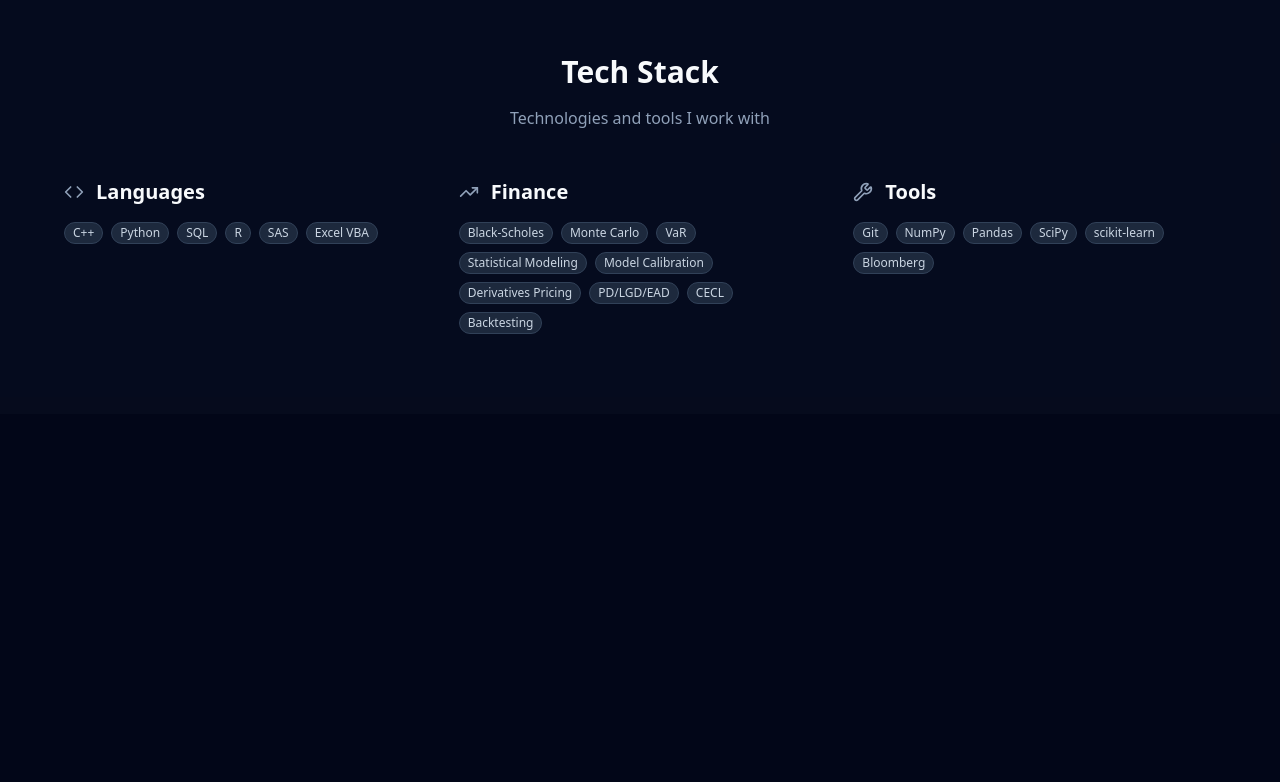
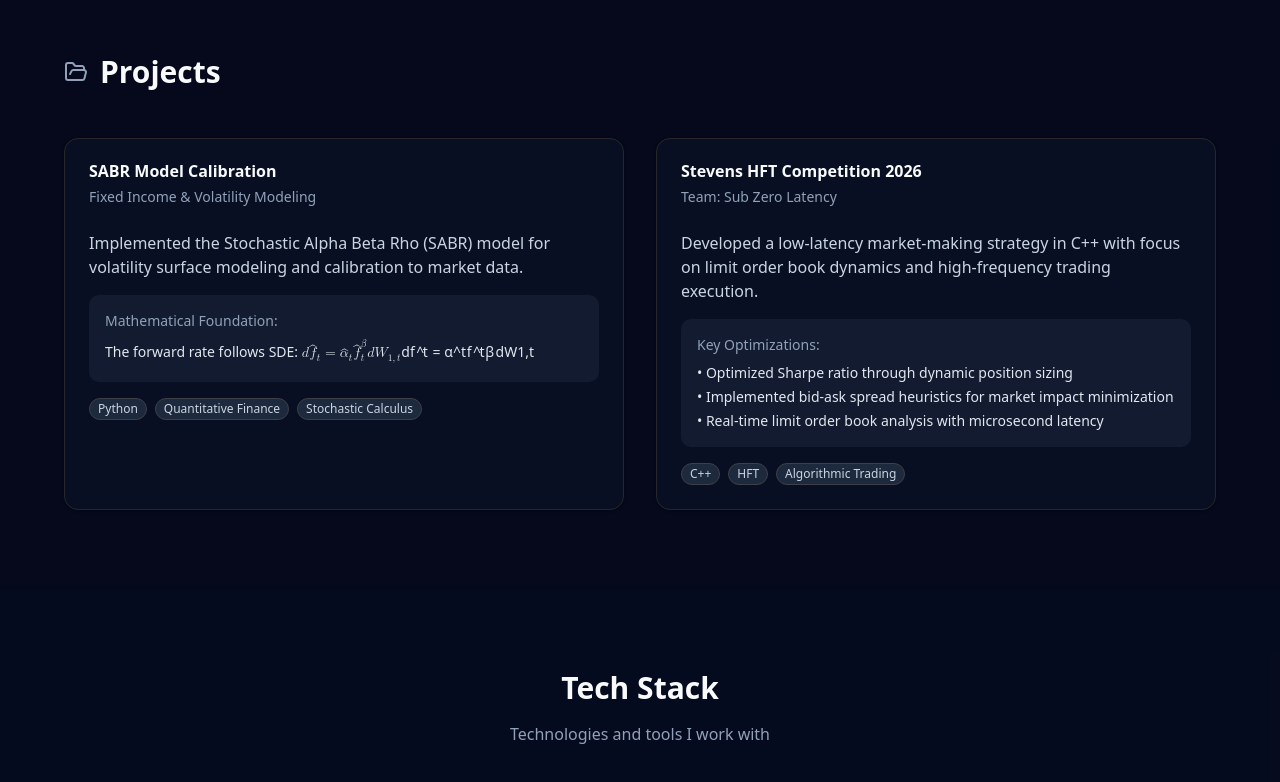
Before and after one commit to siddhantsingh-1/portfolio, a Next.js app: page / in a window 1280 px wide. Shown: the part 2652-3434 px from the top of the page. Before the commit the page ends 3066 px from the top, so only its background shows below. Built offline with nearby package versions, Linux system fonts and the light colour scheme.

Commit message:
feat: add timeline experience and LaTeX-powered projects

```diff
--- a/package.json
+++ b/package.json
@@ -16,6 +16,9 @@
     "radix-ui": "^1.4.3",
     "react": "19.2.3",
     "react-dom": "19.2.3",
+    "react-markdown": "^10.1.0",
+    "rehype-katex": "^7.0.1",
+    "remark-math": "^6.0.0",
     "shadcn-ui": "^0.9.5",
     "tailwind-merge": "^3.5.0"
   },
--- a/src/app/page.tsx
+++ b/src/app/page.tsx
@@ -1,7 +1,10 @@
 import { Button } from "@/components/ui/button";
 import { Card, CardContent, CardDescription, CardHeader, CardTitle } from "@/components/ui/card";
 import { Badge } from "@/components/ui/badge";
-import { Github, Linkedin, FileText, Briefcase, GraduationCap, Code, TrendingUp, Wrench, Circle } from "lucide-react";
+import { Github, Linkedin, FileText, Briefcase, GraduationCap, Code, TrendingUp, Wrench, Circle, FolderOpen } from "lucide-react";
+import ReactMarkdown from "react-markdown";
+import remarkMath from "remark-math";
+import rehypeKatex from "rehype-katex";
 
 export default function Home() {
   return (
@@ -216,6 +219,81 @@
         </div>
       </section>
 
+      {/* Projects Section */}
+      <section className="py-20 px-6 bg-slate-900/20">
+        <div className="max-w-6xl mx-auto">
+          <div className="flex items-center gap-3 mb-12">
+            <FolderOpen className="w-6 h-6 text-slate-400" />
+            <h2 className="text-3xl font-bold text-slate-50">Projects</h2>
+          </div>
+
+          <div className="grid md:grid-cols-2 gap-8">
+            {/* SABR Model Calibration */}
+            <Card className="border-zinc-800 bg-slate-900/50 hover:bg-slate-900/70 transition-colors">
+              <CardHeader>
+                <CardTitle className="text-slate-50">SABR Model Calibration</CardTitle>
+                <CardDescription className="text-slate-400">
+                  Fixed Income & Volatility Modeling
+                </CardDescription>
+              </CardHeader>
+              <CardContent className="space-y-4">
+                <p className="text-slate-300">
+                  Implemented the Stochastic Alpha Beta Rho (SABR) model for volatility surface modeling and calibration to market data.
+                </p>
+
+                <div className="bg-slate-800/50 p-4 rounded-lg">
+                  <p className="text-slate-400 text-sm mb-2">Mathematical Foundation:</p>
+                  <div className="text-slate-200 text-sm">
+                    <ReactMarkdown
+                      remarkPlugins={[remarkMath]}
+                      rehypePlugins={[rehypeKatex]}
+                    >
+                      {`The forward rate follows SDE: $d\\hat{f}_t = \\hat{\\alpha}_t \\hat{f}_t^\\beta dW_{1,t}$`}
+                    </ReactMarkdown>
+                  </div>
+                </div>
+
+                <div className="flex flex-wrap gap-2">
+                  <Badge variant="secondary" className="bg-slate-800 text-slate-300 border-zinc-700 hover:bg-slate-700">Python</Badge>
+                  <Badge variant="secondary" className="bg-slate-800 text-slate-300 border-zinc-700 hover:bg-slate-700">Quantitative Finance</Badge>
+                  <Badge variant="secondary" className="bg-slate-800 text-slate-300 border-zinc-700 hover:bg-slate-700">Stochastic Calculus</Badge>
+                </div>
+              </CardContent>
+            </Card>
+
+            {/* Stevens HFT Competition */}
+            <Card className="border-zinc-800 bg-slate-900/50 hover:bg-slate-900/70 transition-colors">
+              <CardHeader>
+                <CardTitle className="text-slate-50">Stevens HFT Competition 2026</CardTitle>
+                <CardDescription className="text-slate-400">
+                  Team: Sub Zero Latency
+                </CardDescription>
+              </CardHeader>
+              <CardContent className="space-y-4">
+                <p className="text-slate-300">
+                  Developed a low-latency market-making strategy in C++ with focus on limit order book dynamics and high-frequency trading execution.
+                </p>
+
+                <div className="bg-slate-800/50 p-4 rounded-lg">
+                  <p className="text-slate-400 text-sm mb-2">Key Optimizations:</p>
+                  <div className="text-slate-200 text-sm space-y-1">
+                    <p>• Optimized Sharpe ratio through dynamic position sizing</p>
+                    <p>• Implemented bid-ask spread heuristics for market impact minimization</p>
+                    <p>• Real-time limit order book analysis with microsecond latency</p>
+                  </div>
+                </div>
+
+                <div className="flex flex-wrap gap-2">
+                  <Badge variant="secondary" className="bg-slate-800 text-slate-300 border-zinc-700 hover:bg-slate-700">C++</Badge>
+                  <Badge variant="secondary" className="bg-slate-800 text-slate-300 border-zinc-700 hover:bg-slate-700">HFT</Badge>
+                  <Badge variant="secondary" className="bg-slate-800 text-slate-300 border-zinc-700 hover:bg-slate-700">Algorithmic Trading</Badge>
+                </div>
+              </CardContent>
+            </Card>
+          </div>
+        </div>
+      </section>
+
       {/* Tech Stack Section */}
       <section className="py-20 px-6 bg-slate-900/30">
         <div className="max-w-6xl mx-auto">
```
Also changed, not shown: 1 other file (tests, documents, lock files or other folders).
